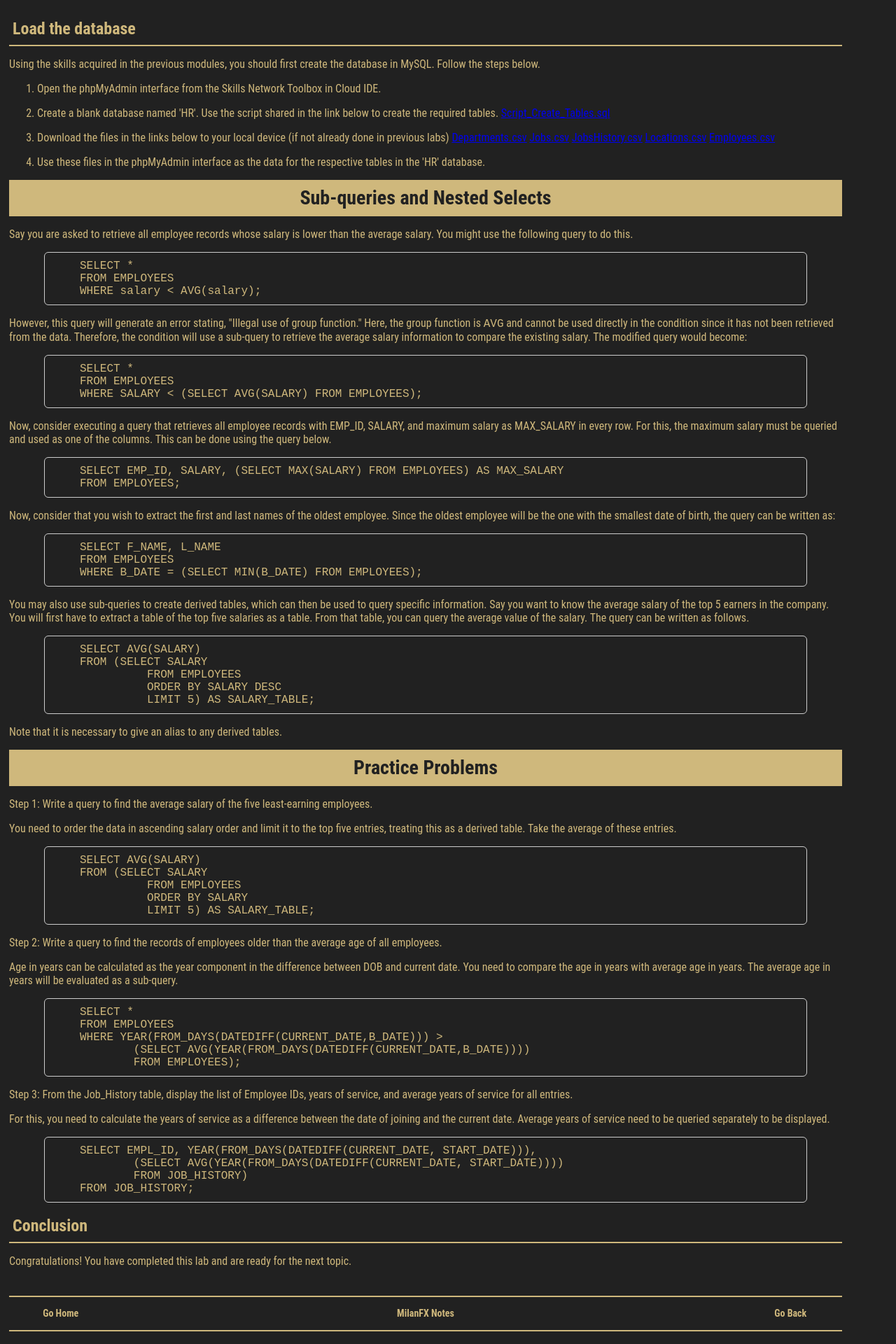
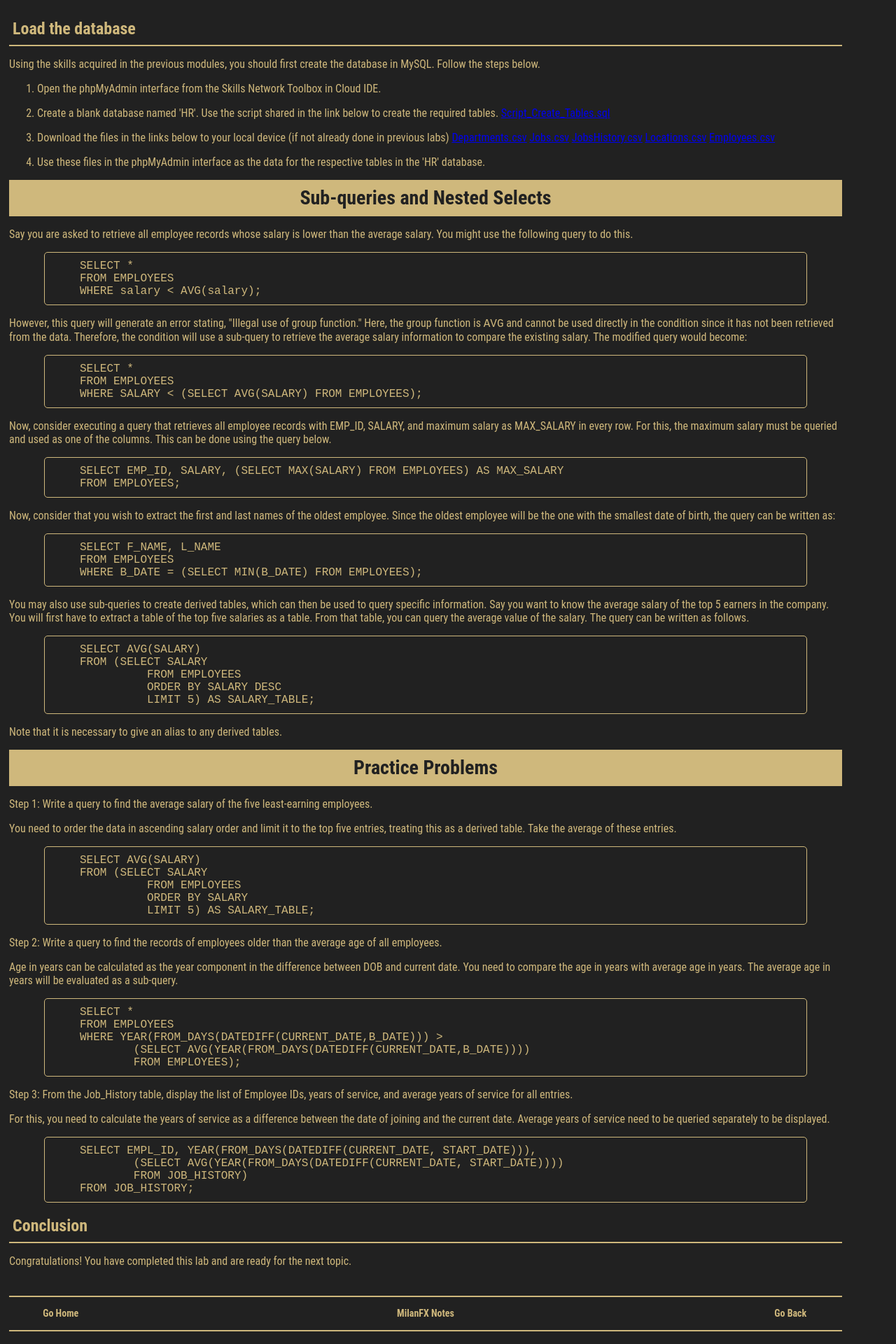
Before and after one commit to milanfx/milanfx.github.io, a Jekyll site: the page built from test.md, in a window 1280 px wide. Shown: the part 1255-3175 px from the top of the page at 70% size. Built offline with Jekyll 4.4.1, drawn with Linux system fonts in a browser that asks for light colours.

Commit message:
Update page.html

```diff
--- a/_layouts/page.html
+++ b/_layouts/page.html
@@ -175,8 +175,8 @@
     }
 
     pre {
-      border: 1px solid #ccc;
-      border-radius: 6px;
+      border: 1px solid var(--word);
+      border-radius: 5px;
       padding: 10px 50px;
       font-family: monospace;
       overflow-x: auto;
```
